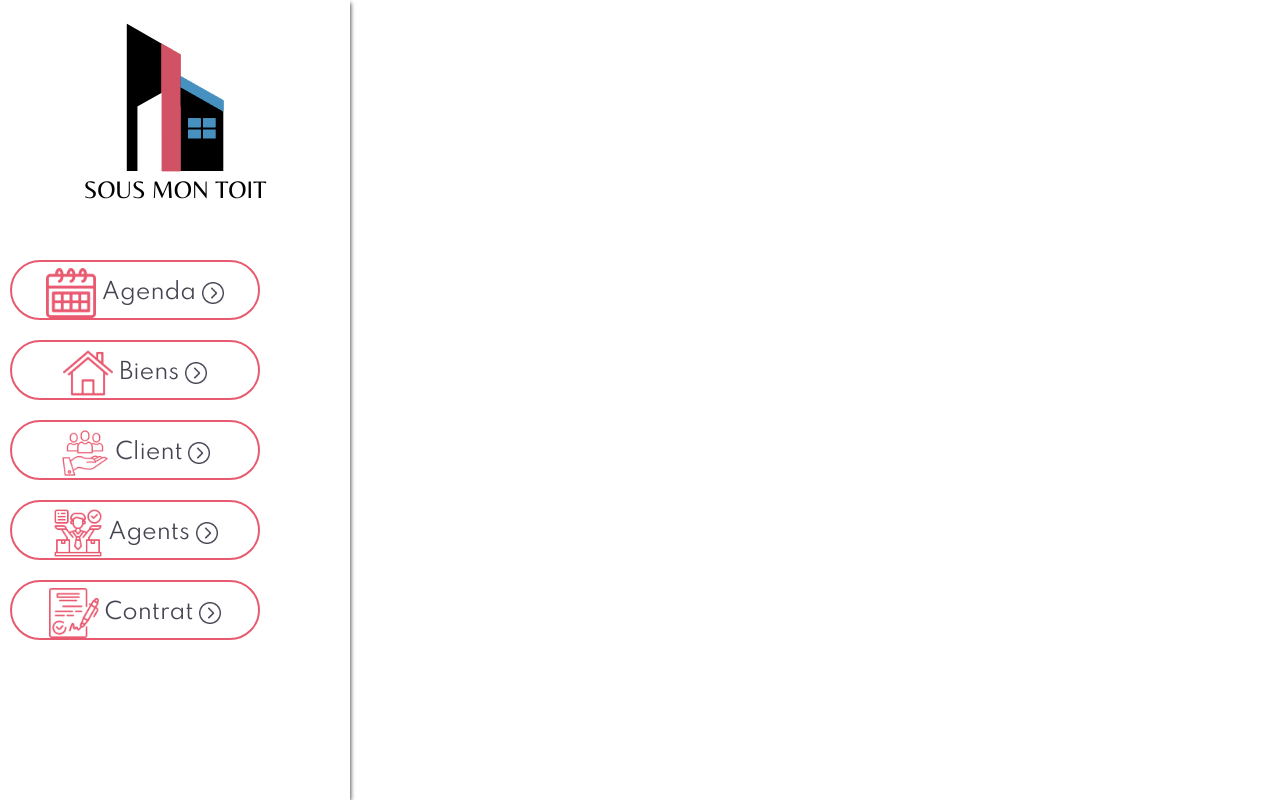
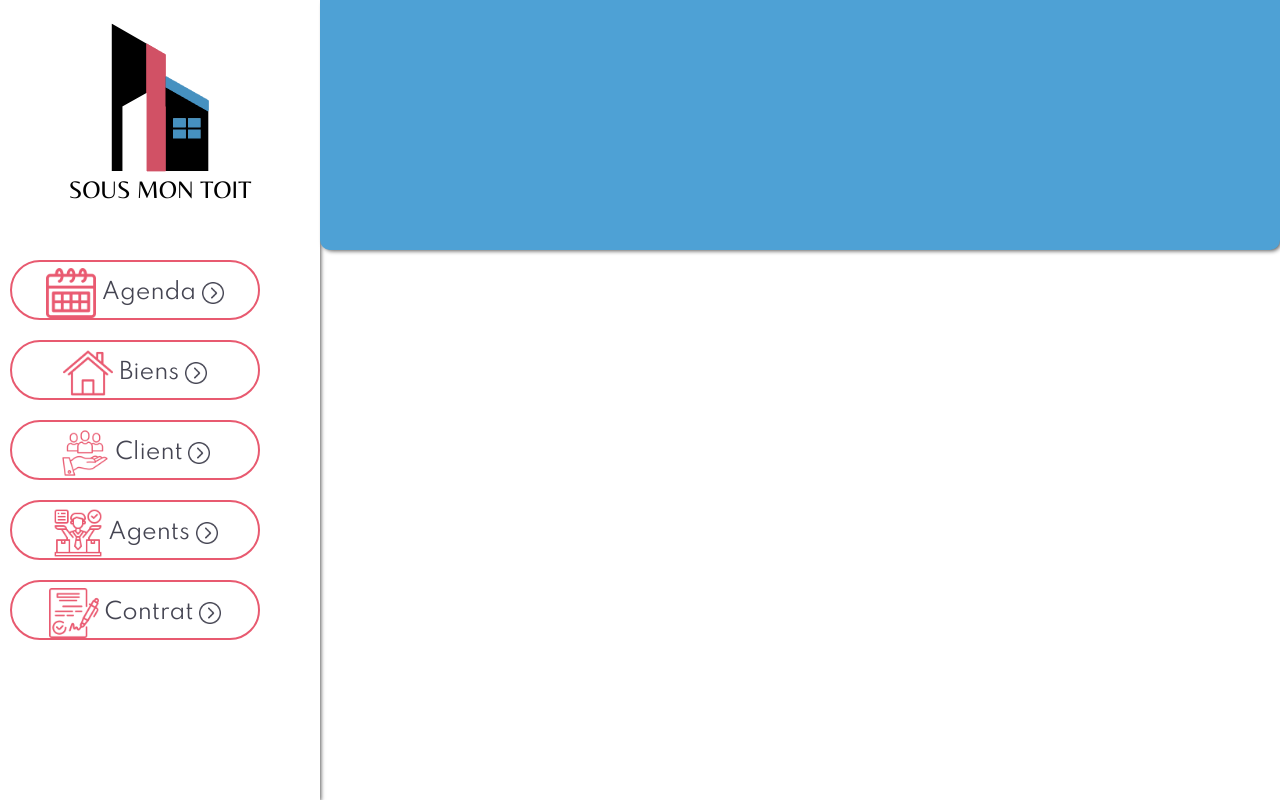
Before and after one commit to kevinmilet/sous_mon_toit-DESKTOP, a React (Create React App) app: page / in a window 1280 px wide. Built offline with nearby package versions, Linux system fonts and the light colour scheme.

Commit message:
Ajout Topbar (en cours de dev)

```diff
--- a/src/App.jsx
+++ b/src/App.jsx
@@ -1,10 +1,20 @@
 import './App.css';
 import Sidebar from "./components/Sidebar/Sidebar";
+import Topbar from "./components/Topbar/Topbar";
 
 function App() {
   return (
     <div className="App">
-      <Sidebar/>
+        <div className="container-fluid m-0 p-0">
+            <div className="row gx-0">
+                <div className="col-md-3 m-0 p-0">
+                    <Sidebar/>
+                </div>
+                <div className="col-md-9 m-0 p-0">
+                    <Topbar/>
+                </div>
+            </div>
+        </div>
     </div>
   );
 }
--- a/src/components/Sidebar/Sidebar.jsx
+++ b/src/components/Sidebar/Sidebar.jsx
@@ -10,8 +10,8 @@ import contractIcon from '../../assets/icons/contract.png';
 import rightArrow from '../../assets/icons/right-arrow.png';
 
 const MainContainer = styled.div`
+    // width: 350px;
     height: 100vh;
-    width: 350px;
     background-color: ${colors.backgroundPrimary};
     -webkit-box-shadow: 2px 2px 4px -1px rgba(0,0,0,0.65);
     box-shadow: 2px 2px 4px -1px rgba(0,0,0,0.65);
--- a/src/components/Topbar/Topbar.jsx
+++ b/src/components/Topbar/Topbar.jsx
@@ -0,0 +1,24 @@
+import React from 'react';
+import styled from "styled-components";
+import colors from "../../utils/styles/colors";
+
+const MainContainer = styled.div`
+    width: 100%;
+    height: 250px;
+    margin: 0;
+    border-bottom-left-radius: 10px;
+    border-bottom-right-radius: 10px;
+    background-color: ${colors.secondaryBtn};
+    -webkit-box-shadow: 2px 2px 4px -1px rgba(0,0,0,0.65);
+    box-shadow: 2px 2px 4px -1px rgba(0,0,0,0.65);
+`
+
+const Topbar = () => {
+    return (
+        <div>
+            <MainContainer/>
+        </div>
+    );
+};
+
+export default Topbar;
--- a/src/index.css
+++ b/src/index.css
@@ -1,5 +1,6 @@
-body {
+html, body {
   margin: 0;
   padding: 0;
+  box-sizing: border-box;
   font-family: 'Spartan', 'Roboto', sans-serif;
 }
```
